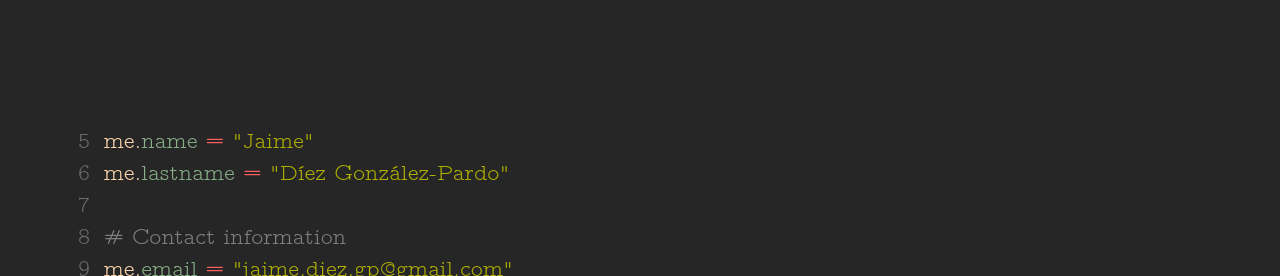
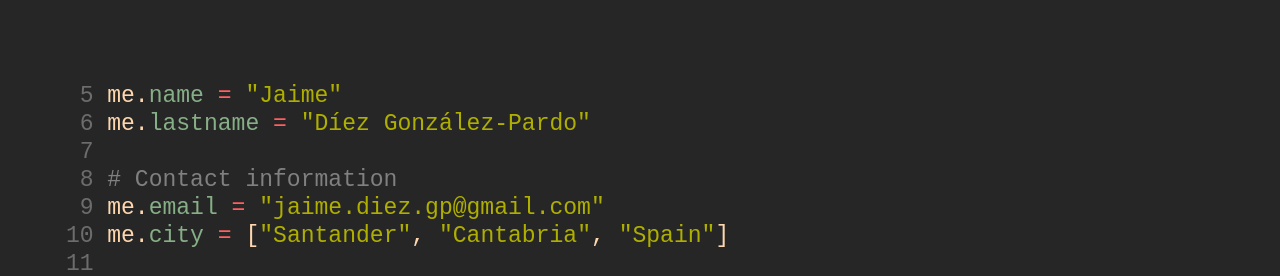
Before and after one commit to Jaimedgp/jaimedgp.github.io, a plain HTML site: page index.html in a window 1280 px wide. Shown: the part 454-730 px from the top of the page. Drawn offline with Linux system fonts and the light colour scheme.

Commit message:
Change font-family to monospace

```diff
--- a/static/css/style.css
+++ b/static/css/style.css
@@ -15,7 +15,7 @@ html {
 
 body {
     overflow-x: hidden;
-    font-family: "Latin Modern Mono Prop Light";
+    font-family: monospace;
 
     display: flex;
     flex-direction: column;
```
